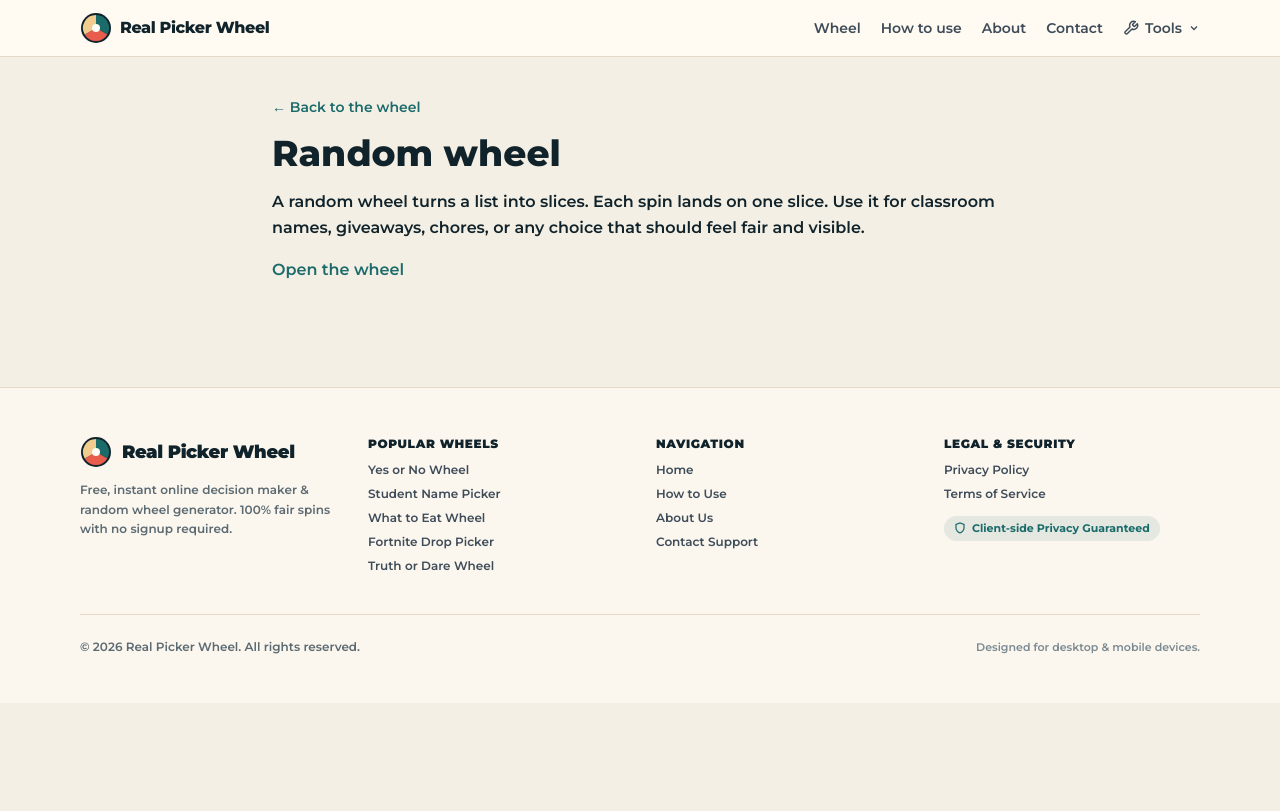
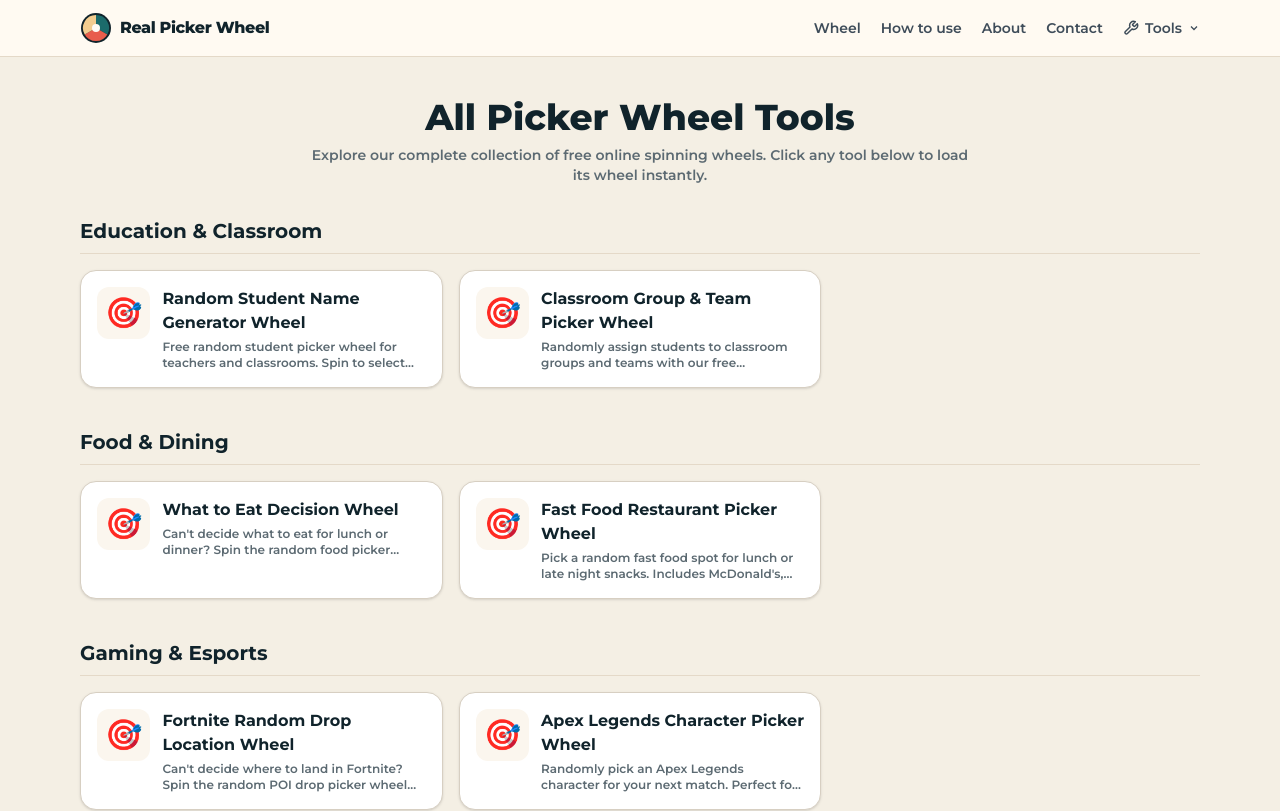
Before and after one commit to ankamdharmendar1-ui/sp, a React (Vite) app: page /random-wheel in a window 1280 px wide. Shown: the top 811 px of the page. Built offline with nearby package versions, Linux system fonts and the light colour scheme.

Commit message:
Fix All Tools catalog page grid and refine typography font-weights in header tools dropdown

```diff
--- a/src/components/Layout/AppShell.tsx
+++ b/src/components/Layout/AppShell.tsx
@@ -103,10 +103,10 @@
                             navigate(tool.to)
                           }
                         }}
-                        className="flex items-center gap-3 rounded-xl p-2.5 text-left text-sm font-extrabold text-[#10232b] hover:bg-[#f4efe4] transition-colors"
+                        className="flex items-center gap-3 rounded-xl p-2.5 text-left text-xs font-bold text-[#10232b] hover:bg-[#f4efe4] transition-colors"
                       >
                         <span className="text-xl shrink-0">{tool.icon}</span>
-                        <span className="truncate tracking-tight">{tool.label}</span>
+                        <span className="truncate tracking-normal font-semibold">{tool.label}</span>
                       </button>
                     ))}
                   </div>
--- a/src/pages/Tools/ToolPages.tsx
+++ b/src/pages/Tools/ToolPages.tsx
@@ -1,64 +1,100 @@
-import { Link } from 'react-router-dom'
-import { InfoPage } from '../Info/InfoPage'
+import { Link, useNavigate } from 'react-router-dom'
+import { Seo } from '../../components/Seo/Seo'
+import { WHEEL_TEMPLATES } from '../../data/templates'
+import { useWheel } from '../../hooks/useWheelStore'
+import { makeWheel } from '../../data/defaults'
 
 export function RandomWheelPage() {
+  const navigate = useNavigate()
+  const { wheels, switchWheel } = useWheel()
+
+  const categories = [
+    { title: 'Education & Classroom', templates: WHEEL_TEMPLATES.filter(t => t.category === 'education') },
+    { title: 'Food & Dining', templates: WHEEL_TEMPLATES.filter(t => t.category === 'food') },
+    { title: 'Gaming & Esports', templates: WHEEL_TEMPLATES.filter(t => t.category === 'gaming') },
+    { title: 'Party & Games', templates: WHEEL_TEMPLATES.filter(t => t.category === 'games') },
+  ]
+
   return (
-    <InfoPage
-      title="Random wheel"
-      description="Use a random wheel to choose from a custom list. Spin for a visual pick, or use instant pick when you need a result immediately."
+    <>
+      <Seo
+        title="All Random Picker Wheel Tools"
+        description="Browse all random picker wheels, name generators, classroom tools, food pickers, and decision makers."
         path="/random-wheel"
+      />
+      <main className="mx-auto max-w-6xl px-4 py-10">
+        <div className="mb-8 text-center max-w-2xl mx-auto">
+          <h1 className="text-3xl font-extrabold sm:text-4xl text-[#10232b]">All Picker Wheel Tools</h1>
+          <p className="mt-2 text-sm text-[#5c6a72]">
+            Explore our complete collection of free online spinning wheels. Click any tool below to load its wheel instantly.
+          </p>
+        </div>
+
+        <div className="space-y-10">
+          {categories.map((cat, idx) => (
+            <section key={idx} className="space-y-4">
+              <h2 className="text-xl font-bold border-b border-[#e4d9c8] pb-2 text-[#10232b]">{cat.title}</h2>
+              <div className="grid grid-cols-1 sm:grid-cols-2 lg:grid-cols-3 gap-4">
+                {cat.templates.map((tpl) => (
+                  <Link
+                    key={tpl.slug}
+                    to={`/${tpl.category}/${tpl.slug}`}
+                    className="flex items-start gap-3 rounded-2xl border border-[#d7cfc2] bg-white p-4 shadow-sm hover:border-[#1B6B6B] hover:shadow-md transition-all group"
                   >
-      <h1 className="text-4xl font-extrabold">Random wheel</h1>
-      <p>
-        A random wheel turns a list into slices. Each spin lands on one slice. Use it for classroom names, giveaways,
-        chores, or any choice that should feel fair and visible.
-      </p>
-      <p>
-        <Link className="font-semibold text-[#1B6B6B]" to="/">
-          Open the wheel
+                    <div className="text-3xl shrink-0 p-2 rounded-xl bg-[#fbf6ee]">🎯</div>
+                    <div>
+                      <h3 className="font-bold text-[#10232b] group-hover:text-[#1B6B6B] transition-colors">{tpl.title}</h3>
+                      <p className="mt-1 text-xs text-[#5c6a72] line-clamp-2">{tpl.metaDescription}</p>
+                    </div>
                   </Link>
-      </p>
-    </InfoPage>
+                ))}
+              </div>
+            </section>
+          ))}
+        </div>
+      </main>
+    </>
   )
 }
 
 export function RandomNamePickerPage() {
   return (
-    <InfoPage
-      title="Random name picker"
+    <main className="mx-auto max-w-3xl px-4 py-10">
+      <Seo
+        title="Random Name Picker Wheel"
         description="Pick a random name from a list with a spinning wheel. Paste a class roster, shuffle, and spin until everyone has had a turn."
         path="/random-name-picker"
-    >
-      <h1 className="text-4xl font-extrabold">Random name picker</h1>
-      <p>
-        Paste names one per line, then spin. Duplicate names stay as separate slices. Enable “remove winner after each
-        spin” if you want a no-repeat draw.
+      />
+      <h1 className="text-3xl font-extrabold text-[#10232b]">Random Name Picker</h1>
+      <p className="mt-3 leading-relaxed text-[#3e4c59]">
+        Paste names one per line, then spin. Duplicate names stay as separate slices. Enable “remove winner after each spin” if you want a no-repeat draw.
       </p>
-      <p>
-        <Link className="font-semibold text-[#1B6B6B]" to="/">
-          Open the name picker
+      <div className="mt-6">
+        <Link className="inline-block rounded-xl bg-[#1B6B6B] px-5 py-2.5 text-sm font-bold text-white shadow-sm hover:bg-[#155353]" to="/education/random-student-generator">
+          Open Random Name Picker Wheel →
         </Link>
-      </p>
-    </InfoPage>
+      </div>
+    </main>
   )
 }
 
 export function WheelSpinnerPage() {
   return (
-    <InfoPage
-      title="Wheel spinner"
+    <main className="mx-auto max-w-3xl px-4 py-10">
+      <Seo
+        title="Custom Wheel Spinner"
         description="A wheel spinner for random choices. Customize colors, spin duration, sounds, and share a link to your wheel."
         path="/wheel-spinner"
-    >
-      <h1 className="text-4xl font-extrabold">Wheel spinner</h1>
-      <p>
+      />
+      <h1 className="text-3xl font-extrabold text-[#10232b]">Wheel Spinner</h1>
+      <p className="mt-3 leading-relaxed text-[#3e4c59]">
         Spin duration, pointer style, and palettes are in the customization panel. Turn sounds and confetti off anytime.
       </p>
-      <p>
-        <Link className="font-semibold text-[#1B6B6B]" to="/">
-          Open the spinner
+      <div className="mt-6">
+        <Link className="inline-block rounded-xl bg-[#1B6B6B] px-5 py-2.5 text-sm font-bold text-white shadow-sm hover:bg-[#155353]" to="/">
+          Open Wheel Spinner →
         </Link>
-      </p>
-    </InfoPage>
+      </div>
+    </main>
   )
 }
```
Lines whose indentation alone changed are shown as unchanged.
